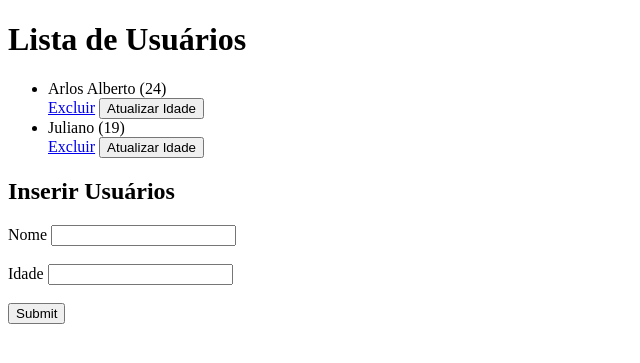
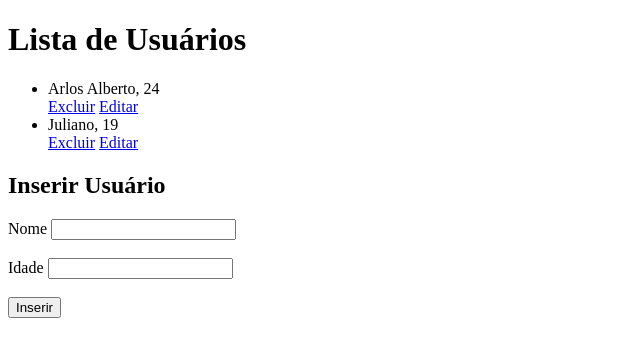
Before and after one commit to Y4nnLS/Faculdade-Python, a Flask app: page / in a window 1280 px wide. Shown: the top 363 px of the page, without its empty margins (0-640 px from the left). Run offline with Flask 3, Linux system fonts and the light colour scheme; data comes from the database, SQL or seed files in the repository; both versions use the stored data as it was after the commit.

Commit message:
adição da função de atualizar idade

```diff
--- a/ExercíciosAula15/sqlite_flask.py
+++ b/ExercíciosAula15/sqlite_flask.py
@@ -13,7 +13,7 @@ def index():
     cursor.execute('SELECT * FROM usuarios')
     usuarios = cursor.fetchall()
     conn.close()
-    return render_template('index.html', usuarios = usuarios)
+    return render_template('index.html', usuarios=usuarios)
 
 @app.route('/inserir', methods=['POST'])
 def insert():
@@ -21,11 +21,10 @@ def insert():
     idade = request.form['idade']
     conn = conectar_db()
     cursor = conn.cursor()
-    cursor.execute('INSERT INTO usuarios (nome,idade) VALUES(?,?)', (nome,idade))
+    cursor.execute('INSERT INTO usuarios (nome,idade) VALUES(?,?)', (nome, idade))
     conn.commit()
     conn.close()
     return redirect(url_for('index'))
-
 
 @app.route('/excluir/<int:id>')
 def delet(id):
@@ -35,5 +34,25 @@ def delet(id):
     conn.commit()
     conn.close()
     return redirect(url_for('index'))
+
+@app.route('/editar/<int:id>')
+def editar(id):
+    conn = conectar_db()
+    cursor = conn.cursor()
+    cursor.execute('SELECT * FROM usuarios WHERE id=?', (id,))
+    usuario = cursor.fetchone()
+    conn.close()
+    return render_template('editar.html', usuario=usuario)
+
+@app.route('/atualizar/<int:id>', methods=['POST'])
+def atualizar(id):
+    idade = request.form['idade']
+    conn = conectar_db()
+    cursor = conn.cursor()
+    cursor.execute('UPDATE usuarios SET idade=? WHERE id=?', (idade, id))
+    conn.commit()
+    conn.close()
+    return redirect(url_for('index'))
+
 if __name__ == '__main__':
     app.run(debug=True)
--- a/ExercíciosAula15/templates/index.html
+++ b/ExercíciosAula15/templates/index.html
@@ -1,41 +1,21 @@
-<!DOCTYPE html>
-<html lang="pt-br">
+<!doctype html>
+<html lang="en">
   <head>
-    <meta charset="UTF-8">
-    <meta name="viewport" content="width=device-width, initial-scale=1.0">
-    <title>Cadastro de Usuários</title>
-    <link rel="stylesheet" href="./style.css">
-    <script src="script.js"></script>
+    <meta charset="utf-8">
+    <title>Lista de Usuários</title>
   </head>
   <body>
     <h1>Lista de Usuários</h1>
     <ul>
       {% for usuario in usuarios %}
-        <li>{{usuario[1]}} ({{usuario[2]}})</li>
-        <a href="/excluir/{{ usuario[0] }}">Excluir</a>
-        <button onclick="openModal()">Atualizar Idade</button>
-    <dialog id="modal">
-        <h2>Atualize a Idade de um usuário</h2>
-        <p>Lorem ipsum dolor sit amet consectetur adipisicing elit. Ipsa tenetur adipisci alias cumque neque? Corporis amet maxime perferendis cupiditate quia vero, corrupti facilis voluptatum explicabo illum dignissimos atque doloremque ea!</p>
-        <button onclick="closeModal()">Fechar</button>
-    </dialog>
-
-    <script>
-        function openModal() {
-            var modal = document.getElementById("modal");
-            modal.showModal();
-        }
-
-        function closeModal() {
-            var modal = document.getElementById("modal");
-            modal.close();
-        }
-    </script>
+        <li>
+          {{ usuario[1] }}, {{ usuario[2] }}
+          <br><a href="{{ url_for('delet', id=usuario[0]) }}">Excluir</a>
+          <a href="{{ url_for('editar', id=usuario[0]) }}">Editar</a>
+        </li>
       {% endfor %}
     </ul>
-
-
-    <h2>Inserir Usuários</h2>
+    <h2>Inserir Usuário</h2>
     <form method="POST" action="/inserir">
         <label for="nome">Nome</label>
         <input type="text" name="nome" required>
@@ -45,10 +25,8 @@
         <input type="number" name="idade" required>
         <br>
         <br>
-        <input type="submit" name="Inserir" required>
+        <input type="submit" value="Inserir" required>
         <br>
     </form>
-
-
   </body>
 </html>
--- a/ExercíciosAula15/templates/style.css
+++ /dev/null
@@ -1,10 +0,0 @@
-dialog::backdrop{
-    background-color: rgb(0 0 0 / .5);
-}
-
-dialog {
-    border: none;
-    border-radius: .5rem;
-    box-shadow: 0 0 1em rgb(0 0 0 / .3);
-    width: 80%;
-}
```
Also changed, not shown: ExercíciosAula15/templates/editar.html (added, +16 -0 lines), ExercíciosAula15/templates/popup.js (deleted, +0 -13 lines), exemplo.db. Lines whose indentation alone changed are shown as unchanged.
